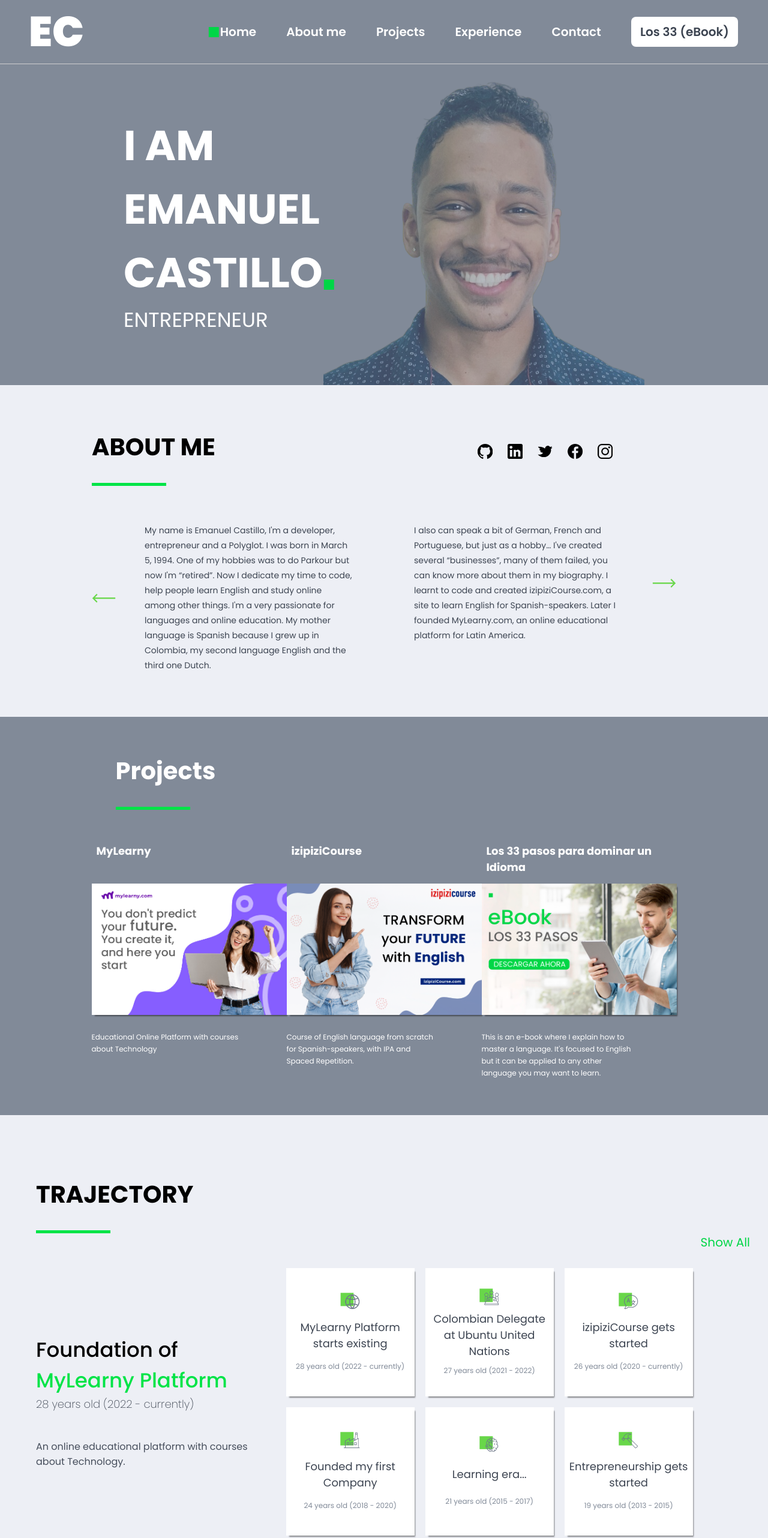
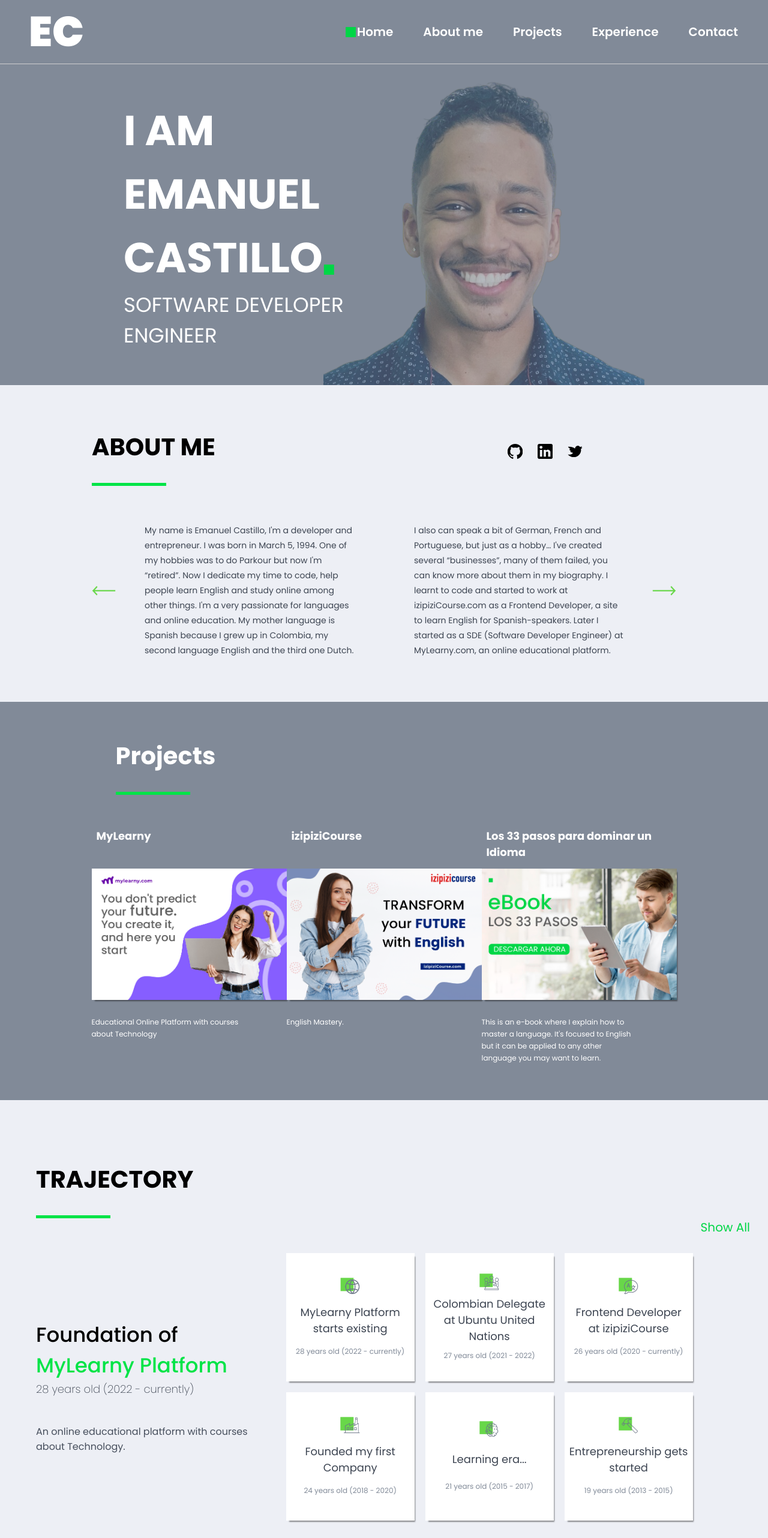
Before and after one commit to emacaz/emanuelcastillo, a plain HTML site: page index.html in a window 1280 px wide. Shown: the top 2564 px of the page at 60% size. Drawn offline with Linux system fonts and the light colour scheme.

Commit message:
Updating website

```diff
--- a/index.html
+++ b/index.html
@@ -10,11 +10,11 @@
     <link rel="canonical" href="https://emanuelcastillo.com/" />
     <meta name="referrer" content="no-referrer-when-downgrade" />
     <title>Emanuel Castillo @EmaCastilloZam</title>
-    <meta name="description" content="Founder of MyLearny.com, Full-Stack Developer, and creator of the English course for Spanish-speakers izipiziCourse" />
+    <meta name="description" content="Software Developer Engineer and Entrepreneur" />
     <meta property="og:site_name" content="Emanuel Castillo @EmaCastilloZam" />
     <meta property="og:type" content="website" />
     <meta property="og:title" content="Emanuel Castillo @EmaCastilloZam" />
-    <meta property="og:description" content="Founder of MyLearny.com, Full-Stack Developer, and creator of the English course for Spanish-speakers izipiziCourse" />
+    <meta property="og:description" content="Software Developer Engineer and Entrepreneur" />
     <meta property="og:url" content="https://emanuelcastillo.com/" />
     <meta property="og:image" content="https://www.emanuelcastillo.com/static/images/og-image.jpg" />
 </head>
@@ -43,7 +43,7 @@
                     <li><a href="" id="go_project_id"><span>&#9632;</span>Projects</a></li>
                     <li><a href="" id="go_experience_id"><span>&#9632;</span>Experience</a></li>
                     <li><a href="" id="go_contact_id"><span>&#9632;</span>Contact</a></li>
-                    <li id="the_33_steps_item_id"><a href="the33.html"><span>&#9632;</span>Los 33 (eBook)</a></li>
+                    <!-- <li id="the_33_steps_item_id"><a href="the33.html"><span>&#9632;</span>Los 33 (eBook)</a></li> -->
                     <input type="button" value="X" id="close-menu-btn">
                 </ul>
             </nav>
@@ -59,7 +59,7 @@
                     <p>castillo <span>&#9632;</span></p>
                 </div>
                 <div class="name-description-container">
-                    <p>entrepreneur</p>
+                    <p>software developer engineer</p>
                 </div>
             </div>
 
@@ -77,7 +77,7 @@
             </div>
             <div class="description-about-container">
                 <img src="static/images/left-green-arrow.png" alt="">
-                <p>My name is Emanuel Castillo, I'm a developer, entrepreneur and a Polyglot. I was born in March 5, 1994. One of my hobbies was to do Parkour but now I'm “retired”. Now I dedicate my time to code, help people learn English and study online among other things. I'm a very passionate for languages and online education. My mother language is Spanish because I grew up in Colombia, my second language English and the third one Dutch.</p>
+                <p>My name is Emanuel Castillo, I'm a developer and entrepreneur. I was born in March 5, 1994. One of my hobbies was to do Parkour but now I'm “retired”. Now I dedicate my time to code, help people learn English and study online among other things. I'm a very passionate for languages and online education. My mother language is Spanish because I grew up in Colombia, my second language English and the third one Dutch.</p>
             </div>
         </div>
 
@@ -88,12 +88,10 @@
                     <a href="https://www.github.com/emacaz"><img src="/static/images/github.png" alt="gh"></a>
                     <a href="https://www.linkedin.com/in/emacastillozam/"><img src="/static/images/linkedin.png" alt="in"></a>
                     <a href="https://www.twitter.com/emacastillozam"><img src="/static/images/twitter.png" alt="tw"></a>
-                    <a href="https://www.facebook.com/emacastillozam"><img src="/static/images/facebook.png" alt="fb"></a>
-                    <a href="https://www.instagram.com/emacastillozam"><img src="/static/images/instagram.png" alt="ig"></a>
                 </div>
             </div>
             <div class="description-about-container" id="description-second-paragraph">
-                <p>I also can speak a bit of German, French and Portuguese, but just as a hobby… I've created several “businesses”, many of them failed, you can know more about them in my biography. I learnt to code and created izipiziCourse.com, a site to learn English for Spanish-speakers. Later I founded MyLearny.com, an online educational platform for Latin America.</p>
+                <p>I also can speak a bit of German, French and Portuguese, but just as a hobby… I've created several “businesses”, many of them failed, you can know more about them in my biography. I learnt to code and started to work at izipiziCourse.com as a Frontend Developer, a site to learn English for Spanish-speakers. Later I started as a SDE (Software Developer Engineer) at MyLearny.com, an online educational platform.</p>
                 <img src="static/images/right-green-arrow.png" alt="">
             </div>
         </div>
@@ -119,7 +117,7 @@
                 <a href="https://izipiziCourse.com" class="project-item-container" target="_blank">
                     <p class="project-item-title">izipiziCourse</p>
                     <img src="static/images/izipiziCourse.png" alt="izipiziCourse">
-                    <p class="project-item-description">Course of English language from scratch for Spanish-speakers, with IPA and Spaced Repetition.</p>
+                    <p class="project-item-description">English Mastery.</p>
                 </a>
 
                 <a href="the33.html" class="project-item-container">
@@ -168,10 +166,10 @@
 
                         <!-- these disappear in desktop version -->
                         <div class="experience-description-container mobile-view">
-                            <p class="short-title">Foundation of</p>
+                            <p class="short-title">Working at</p>
                             <span style="color: #00e447">MyLearny Platform</span>
-                            <p class="experience-duration">28 years old (2022 - currently)</p>
-                            <p class="experience-item-description">An online educational platform with courses about Technology.</p>
+                            <p class="experience-duration">28 years old (2021 - currently)</p>
+                            <p class="experience-item-description">Software Developer Engineer.</p>
                         </div>
                     </div>
 
@@ -194,7 +192,7 @@
                     <div class="experience-description-item">
                         <a href="" class="experience-item-container">
                             <img src="static/images/language-icon.png" alt="icon">
-                            <p class="experience-leyenda-title">izipiziCourse gets started</p>
+                            <p class="experience-leyenda-title">Frontend Developer at izipiziCourse</p>
                             <p class="experience-time">26 years old (2020 - currently)</p>
                         </a>
 
@@ -203,7 +201,7 @@
                             <p class="short-title">Creation of</p>
                             <span style="color: #00e447">izipiziCourse</span>
                             <p class="experience-duration">26 years old (2020 - currently)</p>
-                            <p class="experience-item-description">Created the English course “easy-peasy-course” among other products at izipiziCourse.com.</p>
+                            <p class="experience-item-description">Started to work as a Frontend Dev at izipiziCourse.com.</p>
                         </div>
                     </div>
 
@@ -369,14 +367,11 @@
 
     <footer>
         <div class="u-wrapper footer-wrapper">
-            <p>follow me on social media</p>
+            <p>Follow me on social media</p>
             <div class="social-media-container">
                 <a href="https://www.github.com/emacaz"><img src="/static/images/github.png" alt="gh"></a>
                 <a href="https://www.linkedin.com/in/emacastillozam/"><img src="/static/images/linkedin.png" alt="in"></a>
                 <a href="https://www.twitter.com/emacastillozam"><img src="/static/images/twitter.png" alt="tw"></a>
-                <a href="https://www.facebook.com/emacastillozam"><img src="/static/images/facebook.png" alt="fb"></a>
-                <a href="https://www.instagram.com/emacastillozam"><img src="/static/images/instagram.png" alt="ig"></a>
-                <a href="https://www.youtube.com/emacastillozam"><img src="/static/images/youtube.png" alt="ig"></a>
             </div>
         </div>
     </footer>
```
